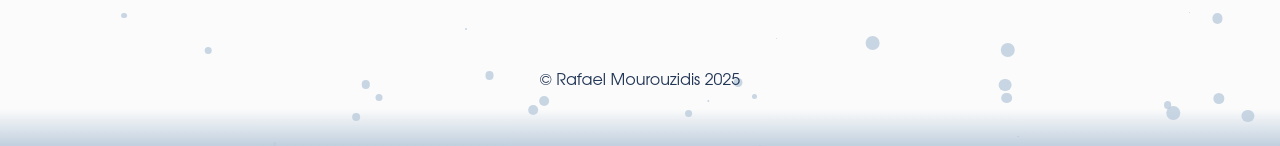
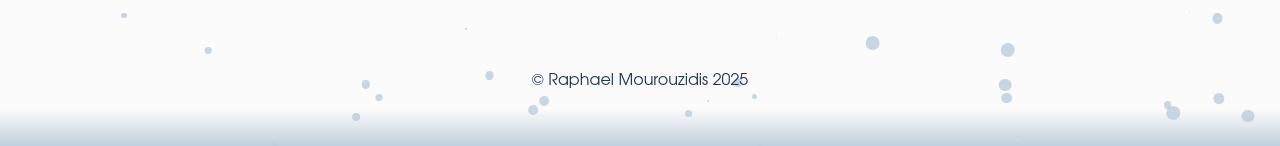
Before and after one commit to rafasmour/web-portfolio-2.0, a React (Vite) app: page /web-portfolio-2.0/contact in a window 1280 px wide. Shown: the part 651-797 px from the top of the page. Built offline with nearby package versions, Linux system fonts and the light colour scheme.

Commit message:
updated .env.sample

```diff
--- a/src/Components/Layout/Footer.tsx
+++ b/src/Components/Layout/Footer.tsx
@@ -5,7 +5,7 @@ const Footer: React.FC = () => {
     <footer className="w-full my-5">
 
       <h2 className="text-center text-light-primary dark:text-dark-primary text-sm md:text-base">
-        &copy; Rafael Mourouzidis 2025
+        &copy; Raphael Mourouzidis 2025
       </h2>
     </footer>
   );
```
Also changed, not shown: 1 other file (tests, documents, lock files or other folders).
